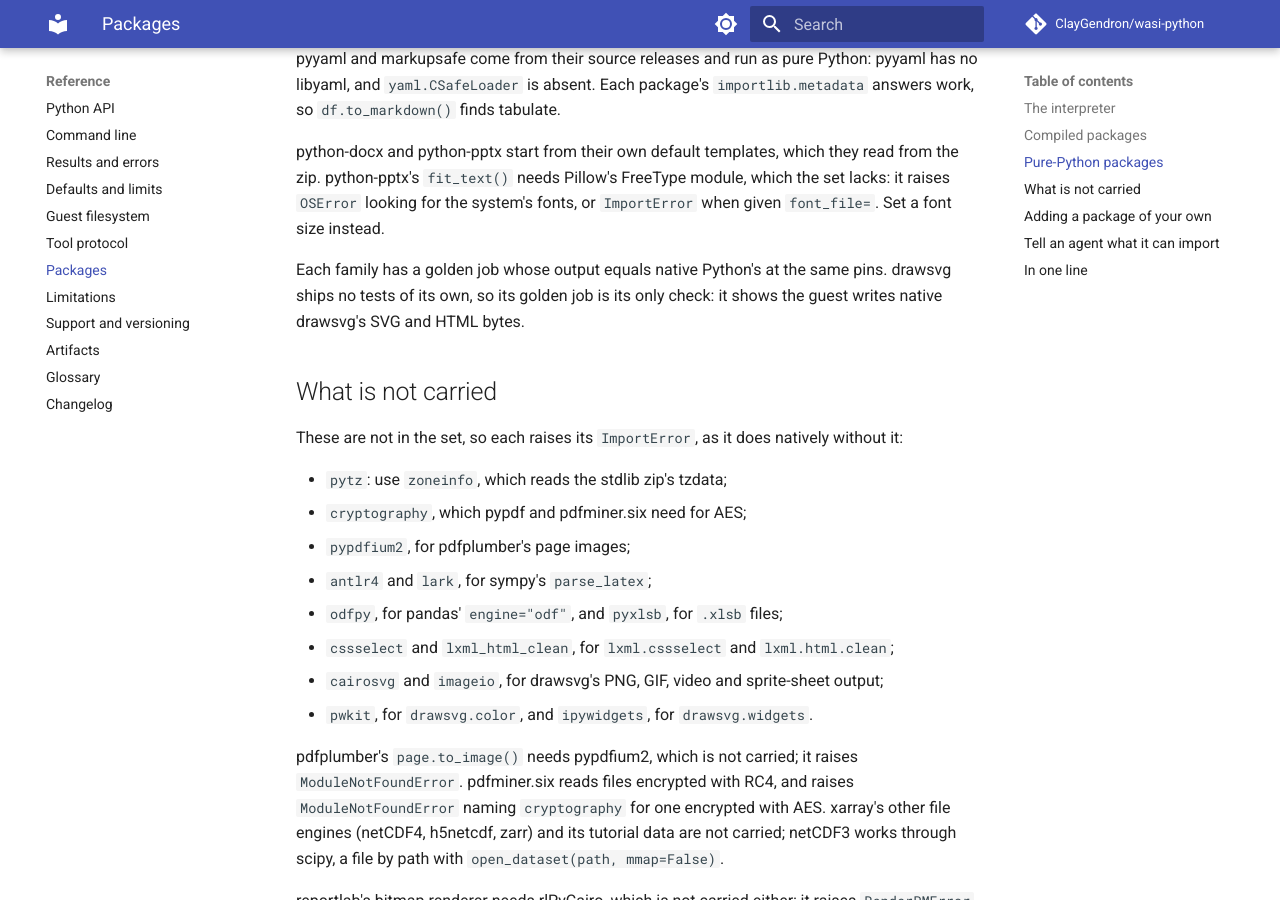
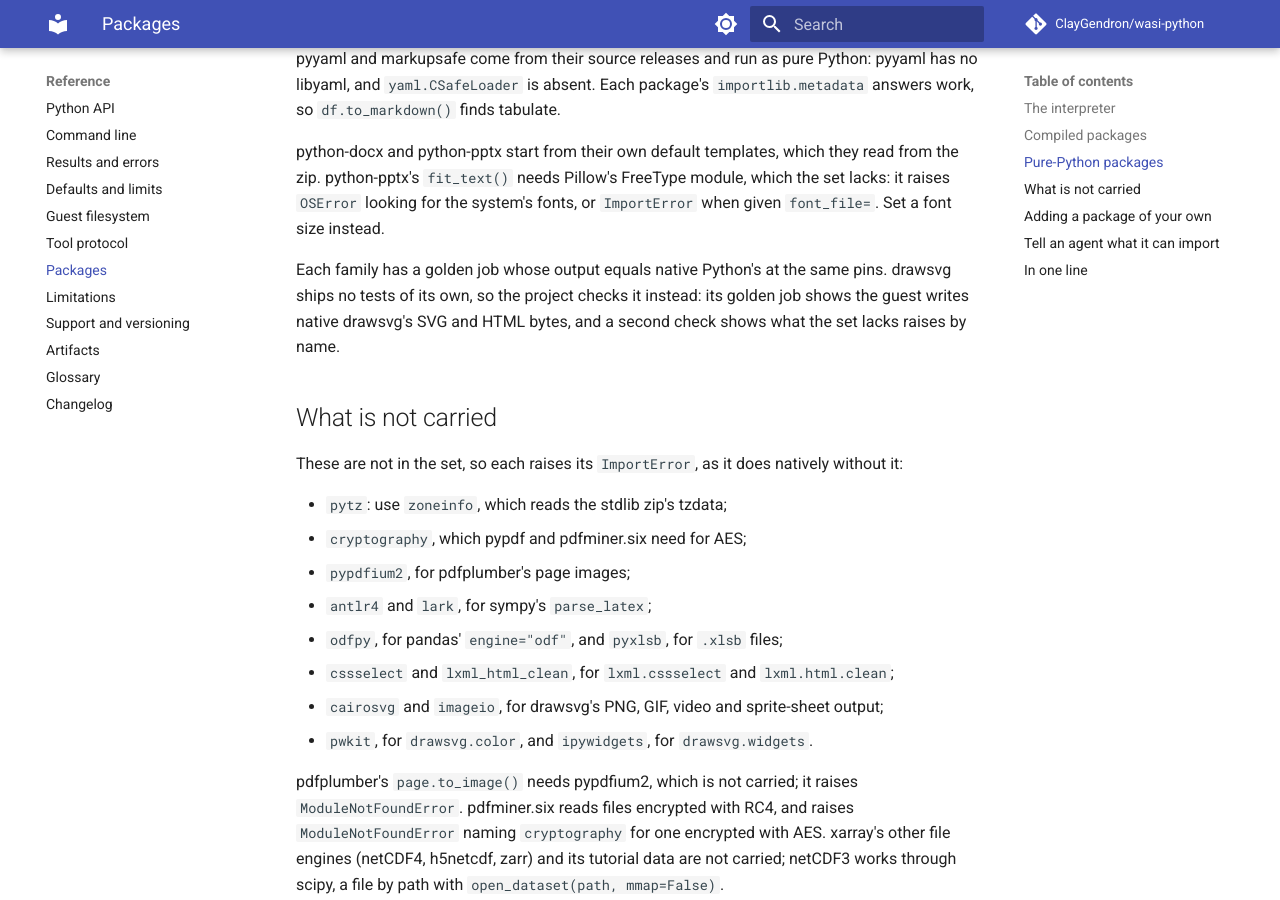
Before and after one commit to ClayGendron/wasi-python, an MkDocs documentation site: the page built from docs/reference/packages.md, in a window 1280 px wide and 900 px high, scrolled down 3394 px. Built offline with MkDocs 1.6.1 and Material for MkDocs 9.7.7, drawn with Linux system fonts in a browser that asks for light colours; comment, search, counter and statistics services are not loaded.

Commit message:
173: the review's Lows 2 and 3
The packages page no longer calls drawsvg's golden job its only check,
since the guest row runs drawsvg too; the landing notes name the branch's
base, 2ec3c1ee, whose range from 9d311a0a touches only context/.

Co-Authored-By: Claude Opus 5.5 <noreply@anthropic.com>

```diff
--- a/docs/reference/packages.md
+++ b/docs/reference/packages.md
@@ -70,7 +70,7 @@ pyyaml and markupsafe come from their source releases and run as pure Python: py
 
 python-docx and python-pptx start from their own default templates, which they read from the zip. python-pptx's `fit_text()` needs Pillow's FreeType module, which the set lacks: it raises `OSError` looking for the system's fonts, or `ImportError` when given `font_file=`. Set a font size instead.
 
-Each family has a golden job whose output equals native Python's at the same pins. drawsvg ships no tests of its own, so its golden job is its only check: it shows the guest writes native drawsvg's SVG and HTML bytes.
+Each family has a golden job whose output equals native Python's at the same pins. drawsvg ships no tests of its own, so the project checks it instead: its golden job shows the guest writes native drawsvg's SVG and HTML bytes, and a second check shows what the set lacks raises by name.
 
 ## What is not carried
 
```
Also changed, not shown: context/specifications/173-drawsvg-draws-svg-and-html.md (+1 -1 lines).
